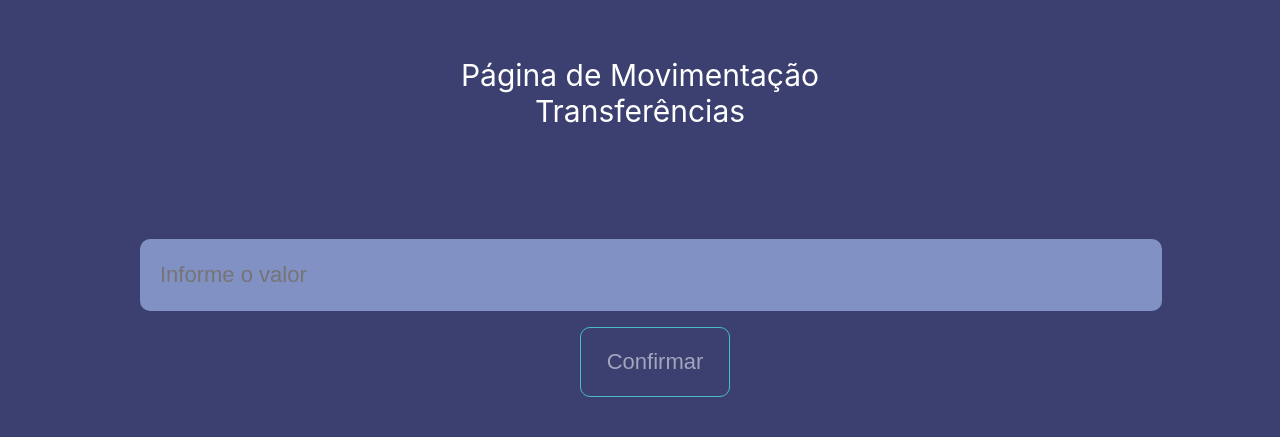
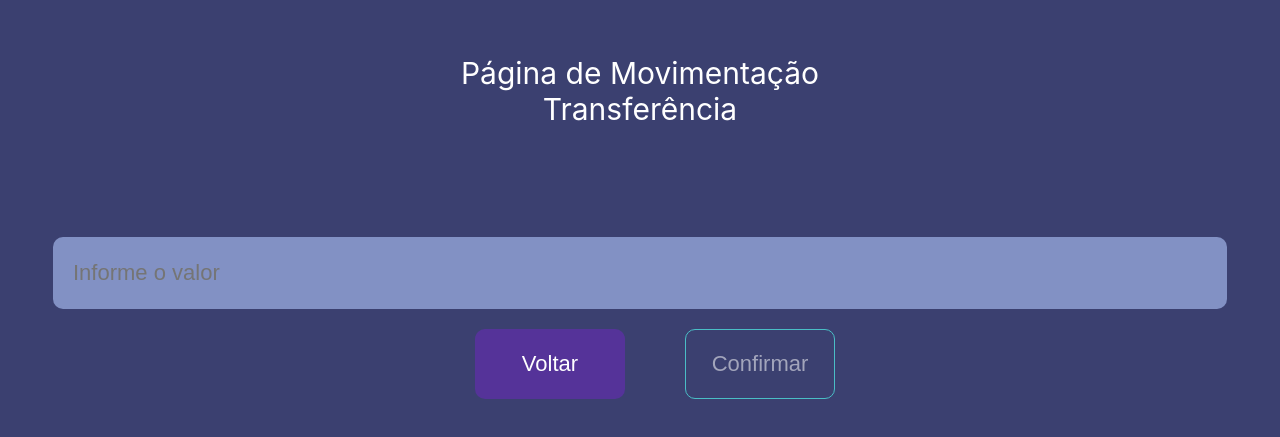
Before and after one commit to JulianaPires28/caixa-banco, a React (Create React App) app: page /transferencia in a window 1280 px wide. Shown: the part 173-610 px from the top of the page. Built offline with nearby package versions, Linux system fonts and the light colour scheme; data requests are answered from the project's data file.

Commit message:
transactions

```diff
--- a/src/data/db.json
+++ b/src/data/db.json
@@ -2,14 +2,10 @@
   "account": [
     {
       "0": {
-        "0": {
-          "name": "Juliana",
-          "saldo": 10070.5,
-          "CPF": "333.333.222-11",
-          "id": 1
-        },
-        "id": 1,
-        "saldo": null
+        "name": "Juliana",
+        "saldo": 10070.5,
+        "CPF": "333.333.222-11",
+        "id": 2
       },
       "id": 1
     }
--- a/src/hooks/useGetCustomHook.jsx
+++ b/src/hooks/useGetCustomHook.jsx
@@ -16,7 +16,6 @@ const useGetCustomHook = () => {
         return response.json();
       })
       .then((data) => {
-        // console.log(data);
         setData(data);
         console.log(data);
       })
--- a/src/pages/transactions/Deposito.jsx
+++ b/src/pages/transactions/Deposito.jsx
@@ -3,24 +3,12 @@ import TitleTransactions from "../../components/TitleTransactions";
 import "../../styles/transaction.css";
 import "../../styles/commomComponents.css";
 import useGetCustomHook from './../../hooks/useGetCustomHook';
+import { useNavigate } from "react-router-dom";
 
 const Deposito = () => {
   const [value, setValue] = useState(0);
   const { data } = useGetCustomHook();
-  /**TODO
-   * criar um hook custom para fazer get de informações
-   * fazer alteração dos dados
-   * fazer put com novos dados
-   *
-   * validações:
-   * verificar se valor é nulo
-   * verfificar se valor é negativo
-   * verificar se tem apenas números
-   *
-   *
-   * EXTRA: caso seja uma quantia muito grande, verificar se tem certeza
-   * EXTRA: após concluído exibir resumo da tranferencia
-   */
+  const history = useNavigate();
 
   function saveDeposit(){
 
@@ -50,7 +38,7 @@ const Deposito = () => {
         />
 
         <div className="BoxButton">
-          <button className="CancelButton" onClick={() => console.log()}>Voltar</button>
+          <button className="CancelButton" onClick={() => history(-1)}>Voltar</button>
           <button onClick={()=>saveDeposit()}>Confirmar</button>
         </div>
       </div>
--- a/src/pages/transactions/Transferencias.jsx
+++ b/src/pages/transactions/Transferencias.jsx
@@ -1,24 +1,49 @@
+import { useState } from "react";
 import TitleTransactions from "../../components/TitleTransactions";
 import "../../styles/transaction.css";
-import "../../styles/global.css"
-import "../../styles/inputTransactions.css"
+import "../../styles/commomComponents.css";
+import useGetCustomHook from './../../hooks/useGetCustomHook';
+import { useNavigate } from "react-router-dom";
 
+const Transaction = () => {
+  const [value, setValue] = useState(0);
+  const { data } = useGetCustomHook();
+  const history = useNavigate()
 
-const Deposito = () => {
+  function saveTransaction(){
+
+    data[0].saldo += parseFloat(value)
+
+    const options = {
+      method: 'PUT',
+      headers: {'Content-Type': 'application/json'},
+      body: JSON.stringify(data)
+    };
+
+    fetch('http://localhost:5000/account/1', options)
+      .then(response => response.json())
+      .then(data => console.log(data))
+      .catch(err => console.error(err));
+  }
+
   return (
     <div className="Transactions">
-      <TitleTransactions
-        title={"Página de Movimentação"}
-        type={"Transferências"}
-      />
+      <TitleTransactions title={"Página de Movimentação"} type={"Transferência"} />
       <div className="blocoFormInput">
-        <div className="inputTransactions">
-          <input type="text" placeholder="Informe o valor" />
+        <input
+          className="TransactionInput"
+          type="number"
+          placeholder="Informe o valor"
+          onChange={(e) => setValue(e.target.value)}
+        />
+
+        <div className="BoxButton">
+          <button className="CancelButton" onClick={() => history(-1)}>Voltar</button>
+          <button onClick={()=>saveTransaction()}>Confirmar</button>
         </div>
-        <button >Confirmar</button>
       </div>
     </div>
   );
 };
 
-export default Deposito;
+export default Transaction;
```
